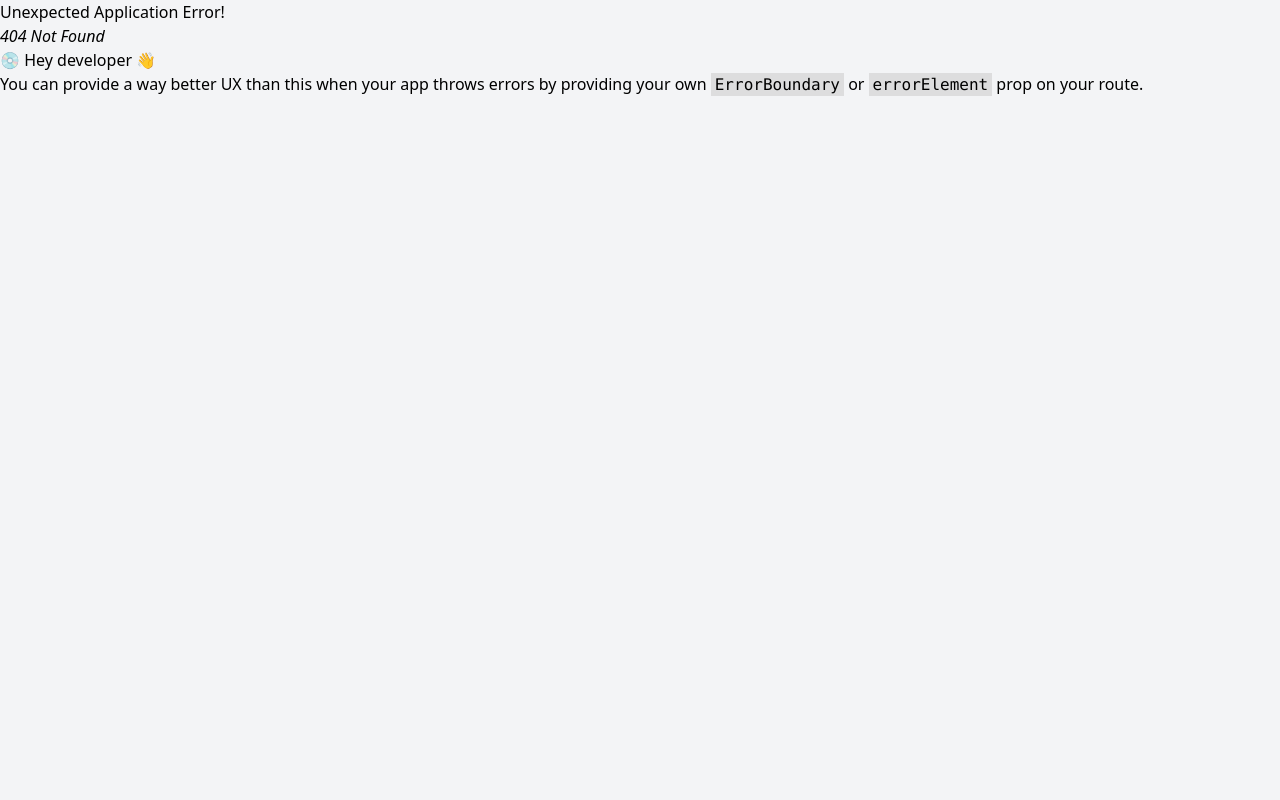
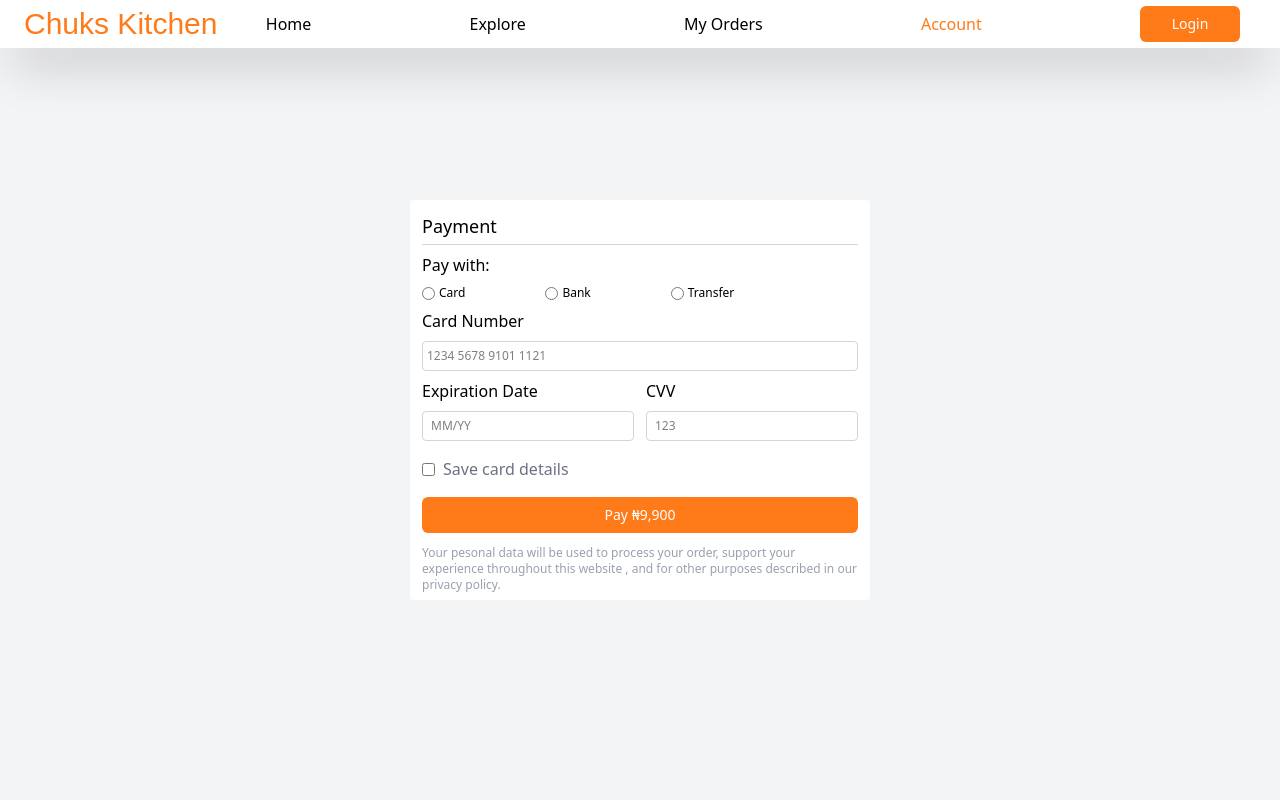
Before and after one commit to CoderKhay/chuks-kitchen, a React (Vite) app: page /account in a window 1280 px wide. Before the commit this address had no page. Shown: the top 800 px of the page. Built offline with nearby package versions, Linux system fonts and the light colour scheme; a web font is replaced by a local one.

Commit message:
completed the accountPage ui

```diff
--- a/src/App.tsx
+++ b/src/App.tsx
@@ -3,6 +3,7 @@ import LayoutRoute from "./Pages/Layout/LayoutRoute";
 import HomePage from "./Pages/HomePageUi/components/HomePage";
 import ExplorePage from "./Pages/ExplorePageUi/ExplorePage";
 import MyOrders from "./Pages/MyOrdersPageUi/MyOrders";
+import AccountPage from "./Pages/AccountPageUi/AccountPage";
 import Login from "./Pages/Auth/Login";
 import SignUp from "./Pages/Auth/SignUp";
 
@@ -21,6 +22,10 @@ const router = createBrowserRouter([
       {
         path: "myOrders",
         Component: MyOrders,
+      },
+      {
+        path: "account",
+        Component: AccountPage,
       },
       {
         path: "login",
--- a/src/NavigationBar.tsx
+++ b/src/NavigationBar.tsx
@@ -62,6 +62,13 @@ const NavigationBar = () => {
               >
                 Account
               </NavLink>
+
+              <Link
+                to="login"
+                className="bg-[#FF7A18] p-2 w-25 text-white text-sm rounded-md cursor-pointer"
+              >
+                Login
+              </Link>
             </div>
           </div>
         )}
--- /dev/null
+++ b/src/Pages/AccountPageUi/AccountPage.tsx
@@ -0,0 +1,82 @@
+const AccountPage = () => {
+  return (
+    <div className="flex justify-center items-center h-screen">
+      <div className="bg-white w-115 h-100 rounded-sm p-3">
+        <h1 className="border-b border-gray-300 pb-1 text-lg font-medium">
+          Payment
+        </h1>
+        <div className="p-2 pl-0">
+          <h2 className="">Pay with:</h2>
+        </div>
+        <div className="flex gap-20 text-xs">
+          <label className="flex items-center">
+            <input type="radio" name="paymentMethod" value="card" />
+            <h3 className="ml-1 inline">Card</h3>
+          </label>
+          <label className="flex items-center">
+            <input type="radio" name="paymentMethod" value="bank" />
+            <h3 className="inline ml-1">Bank</h3>
+          </label>
+          <label className="flex items-center">
+            <input type="radio" name="paymentMethod" value="transfer" />
+            <h3 className="inline ml-1"> Transfer</h3>
+          </label>
+        </div>
+        <form>
+          <div>
+            <section className="">
+              <label htmlFor="number" className="block mt-2 mb-2">
+                Card Number
+              </label>
+              <input
+                id="number"
+                type="text"
+                placeholder="1234 5678 9101 1121"
+                className="border-[1.5px] border-gray-300 w-full placeholder:text-xs rounded-sm pl-1 pb-1 "
+              />
+            </section>
+            <section className="flex justify-between">
+              <div>
+                <label htmlFor="number" className="block mt-2 mb-2">
+                  Expiration Date
+                </label>
+                <input
+                  id="number"
+                  type="text"
+                  placeholder="MM/YY"
+                  className="border-[1.5px] border-gray-300 rounded-sm w-53 placeholder:text-xs pl-2 pb-1"
+                />
+              </div>
+              <div>
+                <label htmlFor="number" className="block mt-2 mb-2">
+                  CVV
+                </label>
+                <input
+                  id="number"
+                  type="text"
+                  placeholder="123"
+                  className="border-[1.5px] border-gray-300 rounded-sm w-53 placeholder:text-xs pl-2 pb-1"
+                />
+              </div>
+            </section>
+            <div className="mt-2 mb-2 flex items-center">
+              <input type="checkbox" />
+              <span className="m-2 text-gray-500">Save card details</span>
+            </div>
+
+            <button className="bg-[#FF7A18] w-full p-2 rounded-md text-white text-sm mb-3">
+              Pay &#8358;9,900
+            </button>
+            <p className="text-xs text-gray-400">
+              Your pesonal data will be used to process your order, support your
+              experience throughout this website , and for other purposes
+              described in our privacy policy.
+            </p>
+          </div>
+        </form>
+      </div>
+    </div>
+  );
+};
+
+export default AccountPage;
```
